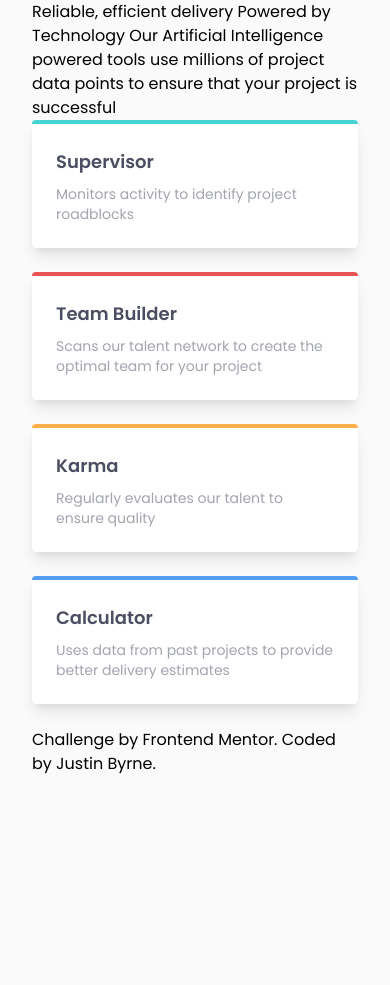
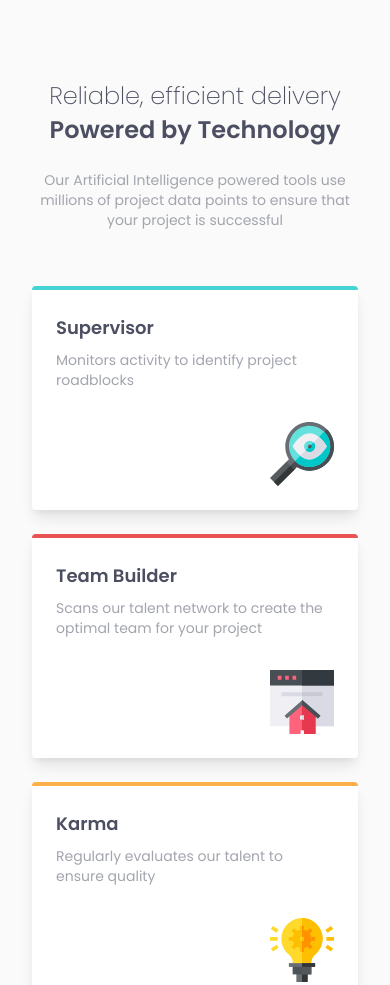
Before and after one commit to JustinByrne/FM-four-card-feature-section, a website: page index.html in a window 390 px wide. Shown: the top 985 px of the page. Before the commit the page ends 844 px from the top, so only its background shows below. Drawn offline with Linux system fonts and the light colour scheme.

Commit message:
Created mobile view

```diff
--- a/index.html
+++ b/index.html
@@ -13,12 +13,18 @@
     </head>
 
     <body class="font-poppin bg-lightGray px-8">
-        Reliable, efficient delivery
-        Powered by Technology
-
-        Our Artificial Intelligence powered tools use millions of project data points
-        to ensure that your project is successful
-
+        <div class="pt-20 pb-14 px-2">
+            <p class="font-light text-center pb-0.5 text-darkBlue text-2xl">
+                Reliable, efficient delivery
+            </p>
+            <p class="font-bold text-center pb-6 text-darkBlue text-2xl">
+                Powered by Technology
+            </p>
+            <p class="text-center text-grayBlue text-sm">
+                Our Artificial Intelligence powered tools use millions of project data points
+                to ensure that your project is successful
+            </p>
+        </div>
         <div class="rounded shadow-lg bg-white mb-6">
             <div class="h-1 w-full bg-cyan rounded-t"></div>
             <div class="p-6">
@@ -27,6 +33,9 @@
                 </div>
                 <div class="text-grayBlue text-sm">
                     Monitors activity to identify project roadblocks
+                </div>
+                <div class="pt-8 flex justify-end">
+                    <img src="images/icon-supervisor.svg" alt="Calculator">
                 </div>
             </div>
         </div>
@@ -39,6 +48,10 @@
                 <div class="text-grayBlue text-sm">
                     Scans our talent network to create the optimal team for your project
                 </div>
+
+                <div class="pt-8 flex justify-end">
+                    <img src="images/icon-team-builder.svg" alt="Calculator">
+                </div>
             </div>
         </div>
         <div class="rounded shadow-lg bg-white mb-6">
@@ -49,6 +62,9 @@
                 </div>
                 <div class="text-grayBlue text-sm">
                     Regularly evaluates our talent to ensure quality
+                </div>
+                <div class="pt-8 flex justify-end">
+                    <img src="images/icon-karma.svg" alt="Calculator">
                 </div>
             </div>
         </div>
@@ -61,13 +77,16 @@
                 <div class="text-grayBlue text-sm">
                     Uses data from past projects to provide better delivery estimates
                 </div>
+                <div class="pt-8 flex justify-end">
+                    <img src="images/icon-calculator.svg" alt="Calculator">
+                </div>
             </div>
         </div>
 
-        <footer>
-            <p class="attribution">
-                Challenge by <a href="https://www.frontendmentor.io?ref=challenge" target="_blank">Frontend Mentor</a>.
-                Coded by <a href="https://github.com/JustinByrne">Justin Byrne</a>.
+        <footer class="text-center pb-4">
+            <p class="text-xs text-grayBlue">
+                Challenge by <a href="https://www.frontendmentor.io?ref=challenge" target="_blank" class="hover:underline text-darkBlue">Frontend Mentor</a>.
+                Coded by <a href="https://github.com/JustinByrne" class="hover:underline text-darkBlue">Justin Byrne</a>.
             </p>
         </footer>
     </body>
```
Also changed, not shown: tailwind.css.
